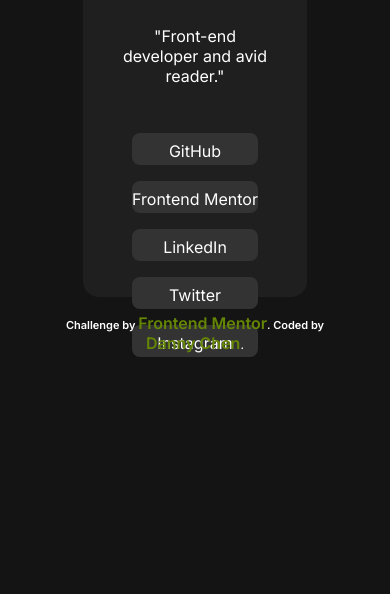
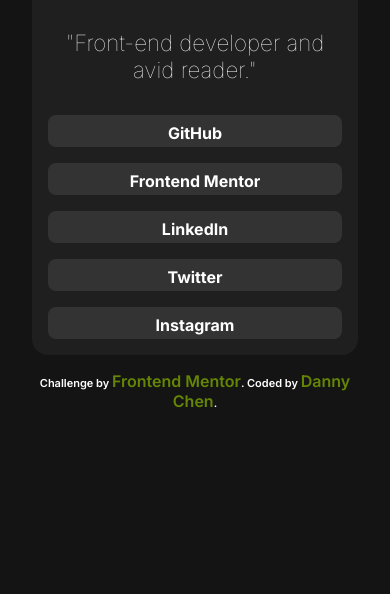
Before and after one commit to dcdanny945/Social-links-profile, a plain HTML site: page index.html in a window 390 px wide. Shown: the part 282-876 px from the top of the page. Drawn offline with Linux system fonts and the light colour scheme.

Commit message:
Update main.css
fixed ul li width

```diff
--- a/assets/images/main.css
+++ b/assets/images/main.css
@@ -37,7 +37,7 @@
     } */
     body{
         background-color: var(--Off-Black);
-        font-family:"Inter" ;
+        font-family: 'Inter', sans-serif;
         font-weight: 400 85% /160%;
         color: var(--White);
     }
@@ -45,25 +45,29 @@
         display: flex;
         flex-direction: column;
         align-items: center;
-        height: 75%;
-        width: 50%;
-        margin: auto;
-        padding: 1rem;
+        height: 100%;
+        max-width:500px;
+        margin: 2rem auto;
+        padding: 2rem;
         text-align: center;
-        margin-top: 1rem;
+        margin-top: 2rem;
+        /* border:  1px solid salmon; */
     }
     .social-links{
+        margin-top: 2rem;
         display: grid;
+        grid-row: 100%;
         list-style: none;
-        padding: 15px;
+        padding:0;
         gap: 1rem;
+        font-weight: 700;
 
     }
     .social-links a{
         display: block;
         background-color: var(--Grey);
         color: var(--White);
-        width: 20vw;
+        width: 100%;
         border-radius: 0.5rem;
         text-decoration: none;
         height: 2rem;
@@ -73,36 +77,36 @@
         display: block;
         background-color: var(--Green);
         color: var(--White);
-        width: 20vw;
+        width: 100%;
         border-radius: 0.5rem;
         text-decoration: none;
         height: 2rem;
         padding-top: 0.5rem;
     }
     .head-img{
-        display: flex;
-        flex-direction: column;
-        align-items: center;
-        justify-content: center;
         /* border: 1px solid yellow; */
-        gap: 2rem;
+        gap: 1.5rem;
         background-color: var(--Dark-Grey);
         border-radius: 1rem;
         padding: 1rem;
+    }
 
+    .icon-img{
+        margin-inline: auto;
+        width: 5rem;
+        margin-bottom: 1rem;
     }
-    .icon-img{
-        width: 5rem;
-    }
-    .location{
+     .location{
         color: var(--Green);
-        font-weight: 400;
+        font-weight: 700;
+        font-family: Arial, Helvetica, sans-serif;
     }
     .name{
-        display: grid;
-        gap: 0.25rem;
+        font-weight: 100;
+        font-size: 1.4rem;
+        font-family: "Inter";
     }
-    .quote{
+     .quote{
         margin-top: 2rem;
         margin-bottom: 0;
     }
@@ -117,102 +121,7 @@
         text-decoration: none;
         font-size: 1rem;
     }
-    .attribution a:hover{
+    .attribution a:hover,.attribution a:focus{
         text-decoration: none;
-
+        color: var(--Green) !important;
     }
-    @media (min-width:374px){
-        .container{
-            display: flex;
-            flex-direction: column;
-            align-items: center;
-            height: 75%;
-            width: 80%;
-            margin: auto;
-            padding: 1rem;
-            text-align: center;
-            margin-top: 1rem;
-        }
-        .social-links{
-            display: grid;
-            list-style: none;
-            padding: 15px;
-            gap: 1rem;
-
-        }
-        .social-links a{
-            display: block;
-            background-color: var(--Grey);
-            color: var(--White);
-            width: 100%;
-            border-radius: 0.5rem;
-            text-decoration: none;
-            height: 2rem;
-            padding-top: 0.5rem;
-        }
-        .head-img{
-            display: flex;
-            flex-direction: column;
-            align-items: center;
-            justify-content: center;
-            /* border: 1px solid yellow; */
-            gap: 2rem;
-            background-color: var(--Dark-Grey);
-            border-radius: 1rem;
-            padding: 2rem;
-            margin-top: 5rem;
-            width: 80%;
-            height: 75%;
-
-        }
-    }
-
-    @media (max-width: 431px) {
-        /* body{
-            background-color: rgb(79, 112, 112);
-        } */
-        .container{
-            display: flex;
-            flex-direction: column;
-            align-items: center;
-            height: 75%;
-            width: 80%;
-            margin: auto;
-            padding: 1rem;
-            text-align: center;
-            margin-top: 2rem;
-            /* border:  1px salmon solid; */
-        }
-        .social-links{
-            display: grid;
-            list-style: none;
-            padding: 15px;
-            gap: 1rem;
-
-        }
-        .social-links a{
-            display: block;
-            background-color: var(--Grey);
-            color: var(--White);
-            width: 100%;
-            border-radius: 0.5rem;
-            text-decoration: none;
-            height: 2rem;
-            padding-top: 0.5rem;
-        }
-        .head-img{
-            display: flex;
-            flex-direction: column;
-            align-items: center;
-            justify-content: center;
-            /* border: 1px solid yellow; */
-            gap: 2rem;
-            background-color: var(--Dark-Grey);
-            border-radius: 1rem;
-            padding: 2rem;
-            margin-top: 5rem;
-            width: 80%;
-            height: 75%;
-
-        }
-    }
```
